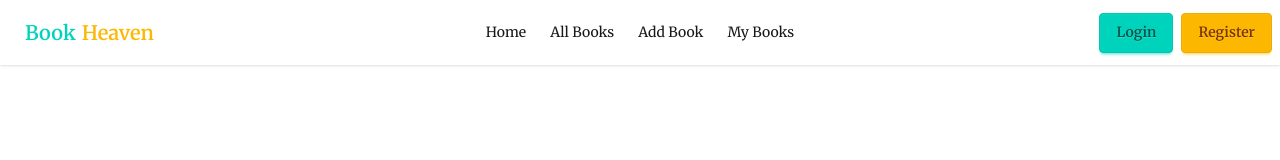
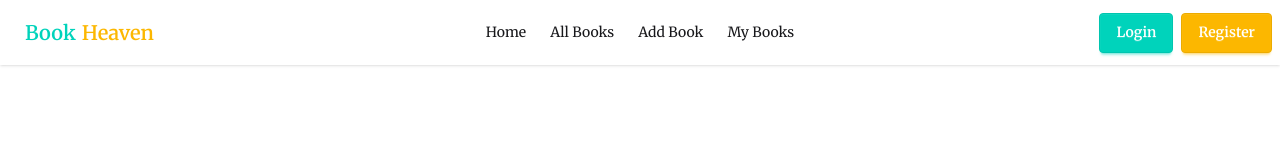
Before and after one commit to AI-Akash11/Book-Heaven-Client, a React (Vite) app: page /register in a window 1280 px wide. Shown: the top 160 px of the page. Built offline with nearby package versions, Linux system fonts and the light colour scheme; no server answers; a web font is replaced by a local one.

Commit message:
updated conditional rendering on navbar for user

```diff
--- a/src/components/Navbar.jsx
+++ b/src/components/Navbar.jsx
@@ -1,40 +1,109 @@
-import React from 'react';
-import { Link, NavLink } from 'react-router';
+import React, { useContext } from "react";
+import { Link, NavLink } from "react-router";
+import { AuthContext } from "../context/AuthContext";
+import toast from "react-hot-toast";
 
 const Navbar = () => {
-    const links = <>
-            <li><NavLink to={'/'}>Home</NavLink></li>
-            <li><NavLink to={'/all-books'}>All Books</NavLink></li>
-            <li><NavLink to={'/add-book'}>Add Book</NavLink></li>
-            <li><NavLink to={'/my-books'}>My Books</NavLink></li>
+  const { user, signOutUser } = useContext(AuthContext);
+
+  const handleLogOut = () => {
+    signOutUser()
+      .then(() => {
+        toast.success("user logged out");
+      })
+      .catch((err) => {
+        console.log(err);
+      });
+  };
+  const links = (
+    <>
+      <li>
+        <NavLink to={"/"}>Home</NavLink>
+      </li>
+      <li>
+        <NavLink to={"/all-books"}>All Books</NavLink>
+      </li>
+      <li>
+        <NavLink to={"/add-book"}>Add Book</NavLink>
+      </li>
+      <li>
+        <NavLink to={"/my-books"}>My Books</NavLink>
+      </li>
     </>
+  );
   return (
     <div className="navbar bg-base-100 shadow-sm">
       <div className="navbar-start">
         <div className="dropdown">
           <div tabIndex={0} role="button" className="btn btn-ghost lg:hidden">
-        <svg xmlns="http://www.w3.org/2000/svg" className="h-5 w-5" fill="none" viewBox="0 0 24 24" stroke="currentColor"> <path strokeLinecap="round" strokeLinejoin="round" strokeWidth="2" d="M4 6h16M4 12h8m-8 6h16" /> </svg>
+            <svg
+              xmlns="http://www.w3.org/2000/svg"
+              className="h-5 w-5"
+              fill="none"
+              viewBox="0 0 24 24"
+              stroke="currentColor"
+            >
+              {" "}
+              <path
+                strokeLinecap="round"
+                strokeLinejoin="round"
+                strokeWidth="2"
+                d="M4 6h16M4 12h8m-8 6h16"
+              />{" "}
+            </svg>
           </div>
           <ul
             tabIndex="-1"
-        className="menu menu-sm dropdown-content bg-base-100 rounded-box z-1 mt-3 w-52 p-2 shadow">
-            {
-                links
-            }
+            className="menu menu-sm dropdown-content bg-base-100 rounded-box z-1 mt-3 w-52 p-2 shadow"
+          >
+            {links}
           </ul>
         </div>
-    <Link to={'/'} className="btn btn-ghost text-xl text-accent">Book <span className='text-warning'>Heaven</span></Link>
+        <Link to={"/"} className="btn btn-ghost text-xl text-accent">
+          Book <span className="text-warning">Heaven</span>
+        </Link>
       </div>
       <div className="navbar-center hidden lg:flex">
-    <ul className="menu menu-horizontal px-1">
-            {
-                links
-            }
+        <ul className="menu menu-horizontal px-1">{links}</ul>
+      </div>
+      <div className="navbar-end flex gap-2">
+        {user ? (
+          <div className="dropdown dropdown-hover dropdown-end">
+            <img src={user.photoURL} tabIndex={0} role="button" className="m-1 rounded-full max-w-10">
+            </img>
+            <ul
+              tabIndex="-1"
+              className="dropdown-content menu bg-base-100 rounded-box z-1 w-40 p-2 shadow-sm"
+            >
+              <li>
+                <p className="font-semibold">User: {user.displayName}</p>
+              </li>
+              <li>
+                <button
+                onClick={handleLogOut}
+                className="btn btn-accent text-white font-semibold"
+              >
+                Log Out
+              </button>
+              </li>
             </ul>
           </div>
-  <div className="navbar-end flex gap-2">
-    <Link to={'/login'} className="btn btn-accent">Login</Link>
-    <Link to={'/register'} className="btn btn-warning">Register</Link>
+        ) : (
+          <>
+            <Link
+              to={"/login"}
+              className="btn btn-accent text-white font-semibold"
+            >
+              Login
+            </Link>
+            <Link
+              to={"/register"}
+              className="btn btn-warning text-white font-semibold"
+            >
+              Register
+            </Link>
+          </>
+        )}
       </div>
     </div>
   );
--- a/src/main.jsx
+++ b/src/main.jsx
@@ -4,11 +4,15 @@ import './index.css'
 import { RouterProvider } from 'react-router'
 import router from './router/Routes.jsx'
 import AuthProvider from './context/AuthProvider.jsx'
+import { Toaster } from 'react-hot-toast'
 
 createRoot(document.getElementById('root')).render(
   <StrictMode>
     <AuthProvider>
       <RouterProvider router={router}/>
+      <Toaster
+      position='top-right'
+      />
     </AuthProvider>
   </StrictMode>,
 )
--- a/src/pages/Login.jsx
+++ b/src/pages/Login.jsx
@@ -2,6 +2,7 @@ import React, { useContext } from 'react';
 import { FaEyeSlash } from 'react-icons/fa';
 import { Link, useNavigate } from 'react-router';
 import { AuthContext } from '../context/AuthContext';
+import toast from 'react-hot-toast';
 
 const Login = () => {
   const {signInWithGoogle} = useContext(AuthContext);
@@ -12,7 +13,7 @@ const Login = () => {
     signInWithGoogle()
     .then(result =>{
       console.log(result.user);
-      alert('user logged in via google')
+      toast.success('user logged in via google')
       navigate('/')
     })
     .catch(error=>{
--- a/src/pages/Register.jsx
+++ b/src/pages/Register.jsx
@@ -2,6 +2,7 @@ import React, { useContext } from "react";
 import { FaEye, FaEyeSlash } from "react-icons/fa";
 import { Link, useNavigate } from "react-router";
 import { AuthContext } from "../context/AuthContext";
+import toast from "react-hot-toast";
 
 const Register = () => {
   const { signInWithGoogle } = useContext(AuthContext);
@@ -11,7 +12,7 @@ const Register = () => {
     signInWithGoogle()
       .then((result) => {
         console.log(result.user);
-        alert("user logged in via google");
+        toast.success("user logged in via google");
         navigate('/')
       })
       .catch((error) => {
```
Lines whose indentation alone changed are shown as unchanged.
